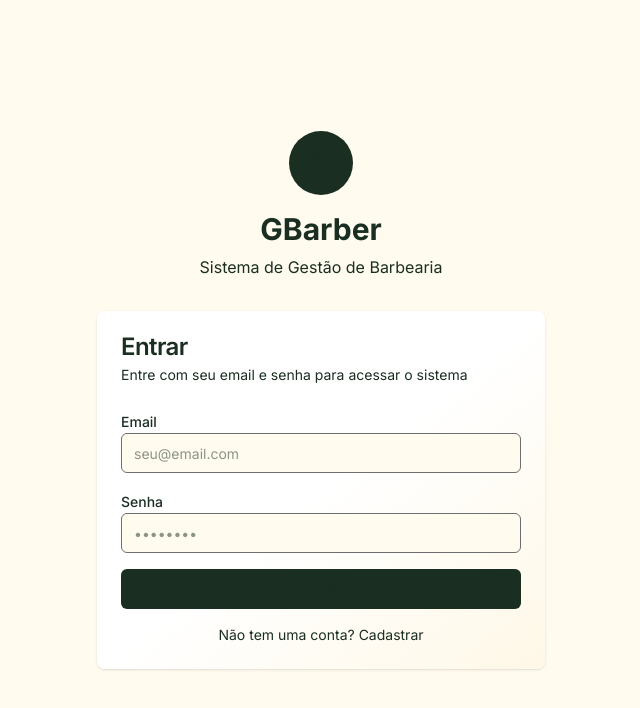
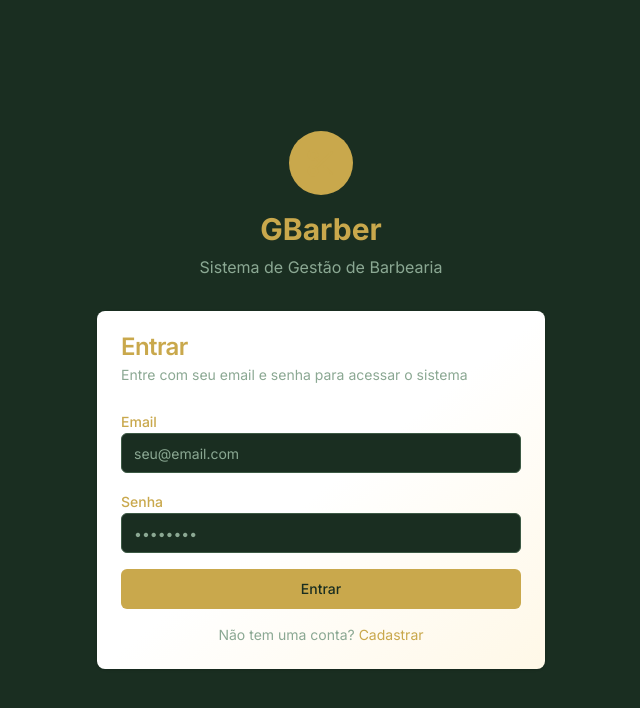
Before and after one commit to butyel/gbarber, a Next.js app: page /login in a window 1280 px wide. Shown: the top 708 px of the page, without its empty margins (319-959 px from the left). Built offline with nearby package versions, Linux system fonts and the light colour scheme; no server answers.

Commit message:
Apply dark theme with green background #1A2E21

```diff
--- a/src/app/globals.css
+++ b/src/app/globals.css
@@ -1,16 +1,24 @@
 @import "tailwindcss";
 
 @theme inline {
-  --color-background: #FFFBEF;
-  --color-foreground: #1A2E21;
-  --color-card-foreground: #1A2E21;
-  --color-popover-foreground: #1A2E21;
-  --color-primary: #1A2E21;
+  --color-background: #1A2E21;
+  --color-foreground: #C9A84C;
+  --color-card: #243D2C;
+  --color-card-foreground: #C9A84C;
+  --color-popover: #243D2C;
+  --color-popover-foreground: #C9A84C;
+  --color-primary: #C9A84C;
+  --color-primary-foreground: #1A2E21;
+  --color-secondary: #2D4A35;
+  --color-secondary-foreground: #C9A84C;
+  --color-muted: #3D5A45;
+  --color-muted-foreground: #8BA893;
+  --color-accent: #C9A84C;
   --color-accent-foreground: #1A2E21;
   --color-destructive: #EF4444;
   --color-destructive-foreground: #FFFFFF;
-  --color-border: #6D6E70;
-  --color-input: #6D6E70;
+  --color-border: #3D5A45;
+  --color-input: #3D5A45;
   --color-ring: #C9A84C;
   --color-success: #22C55E;
   --color-info: #3B82F6;
```
